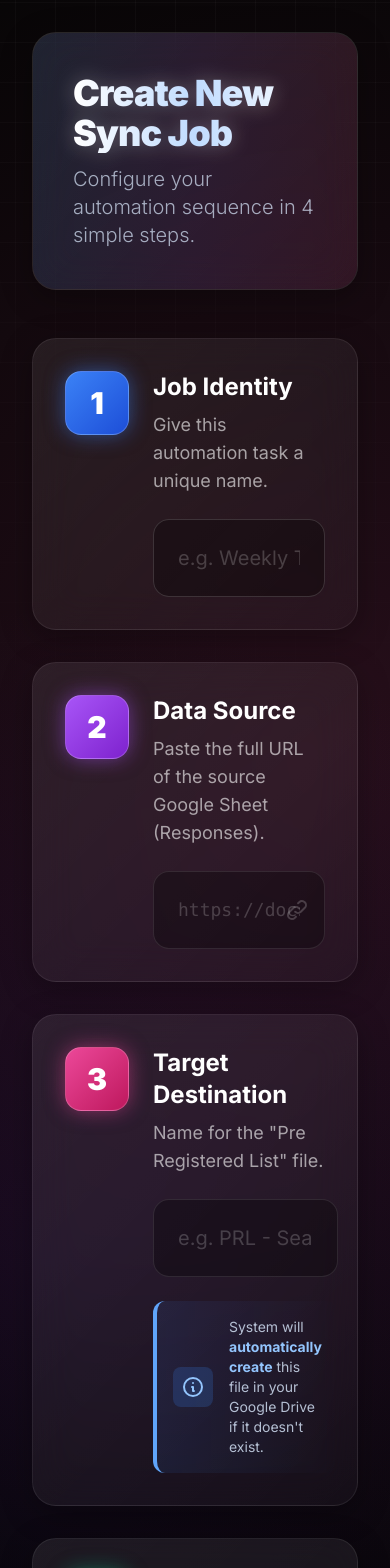
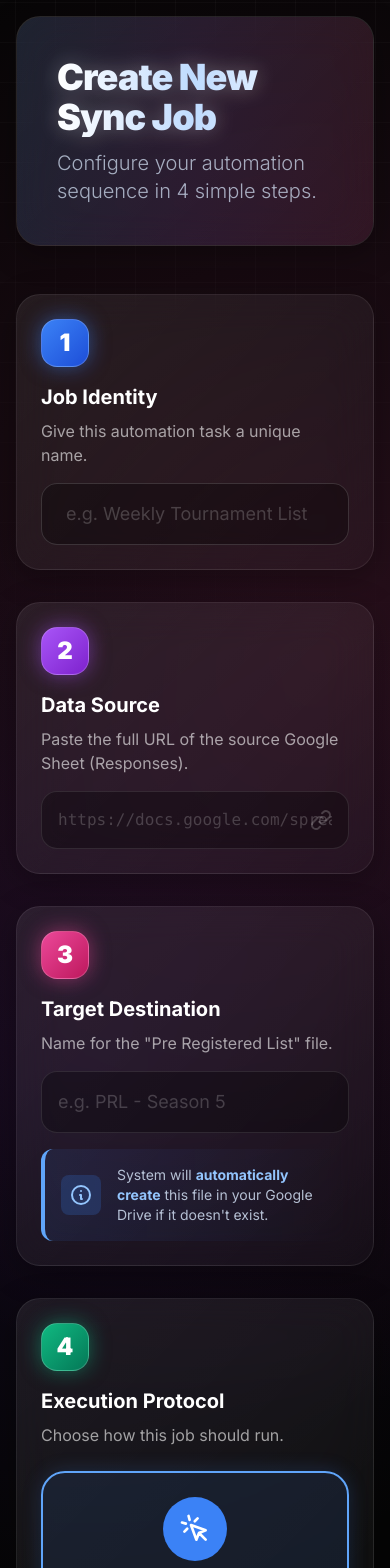
Before and after one commit to morphcute/PRL-automated, a Next.js app: page /jobs/new in a window 390 px wide. Shown: the top 1568 px of the page. Built offline with nearby package versions, Linux system fonts and the light colour scheme; no server answers; sample sign-in values are in the browser's storage.

Commit message:
fix responsiveness

```diff
--- a/app/api/jobs/[id]/route.ts
+++ b/app/api/jobs/[id]/route.ts
@@ -35,9 +35,13 @@ export async function PATCH(
     const body = await req.json();
     const validatedData = SyncJobSchema.partial().parse(body);
 
+    const updateData: any = { ...validatedData };
+    if (validatedData.startAt) updateData.startAt = new Date(validatedData.startAt);
+    if (validatedData.endAt) updateData.endAt = new Date(validatedData.endAt);
+
     const job = await prisma.syncJob.update({
       where: { id: params.id },
-      data: validatedData,
+      data: updateData,
     });
 
     return NextResponse.json(job);
--- a/app/api/jobs/route.ts
+++ b/app/api/jobs/route.ts
@@ -78,14 +78,18 @@ export async function POST(req: NextRequest) {
     }
 
     // 3. Create Job
+    const jobData = {
+      ...validatedData,
+      spreadsheetId: sourceId, // Normalized ID
+      targetSpreadsheetId: targetId,
+      targetSpreadsheetName: targetName,
+      userId: session.user.id,
+      startAt: validatedData.startAt ? new Date(validatedData.startAt) : null,
+      endAt: validatedData.endAt ? new Date(validatedData.endAt) : null,
+    };
+
     const job = await prisma.syncJob.create({
-      data: {
-        ...validatedData,
-        spreadsheetId: sourceId, // Normalized ID
-        targetSpreadsheetId: targetId,
-        targetSpreadsheetName: targetName,
-        userId: session.user.id,
-      },
+      data: jobData,
     });
 
     return NextResponse.json(job, { status: 201 });
--- a/app/layout.tsx
+++ b/app/layout.tsx
@@ -18,7 +18,7 @@ export default function RootLayout({
     <html lang="en">
       <body className={inter.className}>
         <div className="fixed inset-0 -z-10 bg-[url('/grid.svg')] bg-center [mask-image:linear-gradient(180deg,white,rgba(255,255,255,0))]"></div>
-        <main className="min-h-screen p-8 max-w-7xl mx-auto">
+        <main className="min-h-screen p-4 md:p-8 max-w-7xl mx-auto">
           {children}
         </main>
       </body>
--- a/app/login/page.tsx
+++ b/app/login/page.tsx
@@ -14,8 +14,8 @@ export default function LoginPage() {
               <path strokeLinecap="round" strokeLinejoin="round" strokeWidth={2} d="M19 11H5m14 0a2 2 0 012 2v6a2 2 0 01-2 2H5a2 2 0 01-2-2v-6a2 2 0 012-2m14 0V9a2 2 0 00-2-2M5 11V9a2 2 0 012-2m0 0V5a2 2 0 012-2h6a2 2 0 012 2v2M7 7h10" />
             </svg>
           </div>
-          <h1 className="text-5xl font-extrabold text-transparent bg-clip-text bg-gradient-to-r from-blue-200 to-purple-200 tracking-tight">PRL Automated</h1>
-          <p className="text-xl text-blue-100/80 leading-relaxed font-light">
+          <h1 className="text-4xl md:text-5xl font-extrabold text-transparent bg-clip-text bg-gradient-to-r from-blue-200 to-purple-200 tracking-tight">PRL Automated</h1>
+          <p className="text-lg md:text-xl text-blue-100/80 leading-relaxed font-light">
             Welcome! Please sign in to access your holographic dashboard.
           </p>
         </div>
--- a/components/Dashboard.tsx
+++ b/components/Dashboard.tsx
@@ -105,19 +105,19 @@ export default function Dashboard() {
     <div className="space-y-10 max-w-6xl mx-auto px-4 py-8">
       {/* Header Section */}
       <div className="flex flex-col md:flex-row justify-between items-end gap-6 pb-6 border-b border-white/10">
-        <div className="animate-float">
-           <h1 className="text-5xl md:text-6xl font-black text-transparent bg-clip-text bg-gradient-to-r from-blue-400 via-purple-400 to-pink-400 drop-shadow-[0_0_15px_rgba(59,130,246,0.5)]">
+        <div className="animate-float w-full md:w-auto">
+           <h1 className="text-4xl md:text-6xl font-black text-transparent bg-clip-text bg-gradient-to-r from-blue-400 via-purple-400 to-pink-400 drop-shadow-[0_0_15px_rgba(59,130,246,0.5)] leading-tight">
              PRL AUTOMATED
            </h1>
-           <p className="text-blue-200/60 mt-2 text-xl font-light tracking-wide">
+           <p className="text-blue-200/60 mt-2 text-lg md:text-xl font-light tracking-wide">
              Pre Registered List Management System
            </p>
         </div>
 
-        <div className="flex gap-4 items-center">
+        <div className="flex gap-4 items-center w-full md:w-auto">
           <Link
             href="/jobs/new"
-            className="group relative px-6 py-3 bg-blue-600 rounded-xl font-bold text-white shadow-[0_0_20px_rgba(37,99,235,0.3)] hover:shadow-[0_0_30px_rgba(37,99,235,0.6)] transition-all duration-300 hover:-translate-y-1 overflow-hidden"
+            className="flex-1 md:flex-none justify-center group relative px-6 py-3 bg-blue-600 rounded-xl font-bold text-white shadow-[0_0_20px_rgba(37,99,235,0.3)] hover:shadow-[0_0_30px_rgba(37,99,235,0.6)] transition-all duration-300 hover:-translate-y-1 overflow-hidden"
           >
             <div className="absolute inset-0 bg-gradient-to-r from-transparent via-white/20 to-transparent translate-x-[-100%] group-hover:animate-[shimmer_1.5s_infinite]"></div>
             <span className="flex items-center gap-2">
--- a/components/JobForm.tsx
+++ b/components/JobForm.tsx
@@ -49,20 +49,20 @@ export function JobForm({ initialData, onSubmit }: JobFormProps) {
       <div className="space-y-8">
 
         {/* Step 1: Job Name */}
-        <div className="glass-card glass-card-hover p-8 rounded-3xl border border-white/10 group hover:border-blue-500/30 transition-colors">
-          <div className="flex items-start gap-6">
-            <div className="flex-shrink-0 w-16 h-16 rounded-2xl bg-gradient-to-br from-blue-500 to-blue-700 flex items-center justify-center text-3xl font-black text-white shadow-[0_0_20px_rgba(59,130,246,0.5)] border border-white/20">
+        <div className="glass-card glass-card-hover p-6 md:p-8 rounded-3xl border border-white/10 group hover:border-blue-500/30 transition-colors">
+          <div className="flex flex-col md:flex-row items-start gap-4 md:gap-6">
+            <div className="flex-shrink-0 w-12 h-12 md:w-16 md:h-16 rounded-2xl bg-gradient-to-br from-blue-500 to-blue-700 flex items-center justify-center text-2xl md:text-3xl font-black text-white shadow-[0_0_20px_rgba(59,130,246,0.5)] border border-white/20">
               1
             </div>
-            <div className="flex-1 space-y-6">
+            <div className="flex-1 space-y-4 md:space-y-6 w-full">
               <div>
-                <h3 className="text-2xl font-bold text-white mb-2">Job Identity</h3>
-                <label className="block text-lg text-white/60">Give this automation task a unique name.</label>
+                <h3 className="text-xl md:text-2xl font-bold text-white mb-2">Job Identity</h3>
+                <label className="block text-base md:text-lg text-white/60">Give this automation task a unique name.</label>
               </div>
               <div className="relative">
                 <input
                   {...form.register("name")}
-                  className="w-full text-xl p-6 pl-6 rounded-2xl glass-input focus:ring-2 focus:ring-blue-500/50 focus:border-blue-400/50 transition-all placeholder:text-white/20 bg-black/20"
+                  className="w-full text-lg md:text-xl p-4 md:p-6 pl-6 rounded-2xl glass-input focus:ring-2 focus:ring-blue-500/50 focus:border-blue-400/50 transition-all placeholder:text-white/20 bg-black/20"
                   placeholder="e.g. Weekly Tournament List"
                 />
                 <div className="absolute inset-0 rounded-2xl pointer-events-none border border-white/5"></div>
@@ -73,20 +73,20 @@ export function JobForm({ initialData, onSubmit }: JobFormProps) {
         </div>
 
         {/* Step 2: Source Link */}
-        <div className="glass-card glass-card-hover p-8 rounded-3xl border border-white/10 group hover:border-purple-500/30 transition-colors">
-          <div className="flex items-start gap-6">
-            <div className="flex-shrink-0 w-16 h-16 rounded-2xl bg-gradient-to-br from-purple-500 to-purple-700 flex items-center justify-center text-3xl font-black text-white shadow-[0_0_20px_rgba(168,85,247,0.5)] border border-white/20">
+        <div className="glass-card glass-card-hover p-6 md:p-8 rounded-3xl border border-white/10 group hover:border-purple-500/30 transition-colors">
+          <div className="flex flex-col md:flex-row items-start gap-4 md:gap-6">
+            <div className="flex-shrink-0 w-12 h-12 md:w-16 md:h-16 rounded-2xl bg-gradient-to-br from-purple-500 to-purple-700 flex items-center justify-center text-2xl md:text-3xl font-black text-white shadow-[0_0_20px_rgba(168,85,247,0.5)] border border-white/20">
               2
             </div>
-            <div className="flex-1 space-y-6">
+            <div className="flex-1 space-y-4 md:space-y-6 w-full">
               <div>
-                <h3 className="text-2xl font-bold text-white mb-2">Data Source</h3>
-                <label className="block text-lg text-white/60">Paste the full URL of the source Google Sheet (Responses).</label>
+                <h3 className="text-xl md:text-2xl font-bold text-white mb-2">Data Source</h3>
+                <label className="block text-base md:text-lg text-white/60">Paste the full URL of the source Google Sheet (Responses).</label>
               </div>
               <div className="relative group/input">
                 <input
                   {...form.register("spreadsheetId")}
-                  className="w-full text-lg p-6 rounded-2xl glass-input font-mono text-purple-200 focus:ring-2 focus:ring-purple-500/50 focus:border-purple-400/50 transition-all placeholder:text-white/20 bg-black/20"
+                  className="w-full text-base md:text-lg p-4 md:p-6 rounded-2xl glass-input font-mono text-purple-200 focus:ring-2 focus:ring-purple-500/50 focus:border-purple-400/50 transition-all placeholder:text-white/20 bg-black/20"
                   placeholder="https://docs.google.com/spreadsheets/d/..."
                 />
                 <div className="absolute right-4 top-1/2 -translate-y-1/2 text-white/20 group-hover/input:text-purple-400 transition-colors">
@@ -99,19 +99,19 @@ export function JobForm({ initialData, onSubmit }: JobFormProps) {
         </div>
 
         {/* Step 3: Target File */}
-        <div className="glass-card glass-card-hover p-8 rounded-3xl border border-white/10 group hover:border-pink-500/30 transition-colors">
-          <div className="flex items-start gap-6">
-            <div className="flex-shrink-0 w-16 h-16 rounded-2xl bg-gradient-to-br from-pink-500 to-pink-700 flex items-center justify-center text-3xl font-black text-white shadow-[0_0_20px_rgba(236,72,153,0.5)] border border-white/20">
+        <div className="glass-card glass-card-hover p-6 md:p-8 rounded-3xl border border-white/10 group hover:border-pink-500/30 transition-colors">
+          <div className="flex flex-col md:flex-row items-start gap-4 md:gap-6">
+            <div className="flex-shrink-0 w-12 h-12 md:w-16 md:h-16 rounded-2xl bg-gradient-to-br from-pink-500 to-pink-700 flex items-center justify-center text-2xl md:text-3xl font-black text-white shadow-[0_0_20px_rgba(236,72,153,0.5)] border border-white/20">
               3
             </div>
-            <div className="flex-1 space-y-6">
+            <div className="flex-1 space-y-4 md:space-y-6 w-full">
               <div>
-                <h3 className="text-2xl font-bold text-white mb-2">Target Destination</h3>
-                <label className="block text-lg text-white/60">Name for the "Pre Registered List" file.</label>
+                <h3 className="text-xl md:text-2xl font-bold text-white mb-2">Target Destination</h3>
+                <label className="block text-base md:text-lg text-white/60">Name for the "Pre Registered List" file.</label>
               </div>
               <input
                 {...form.register("targetSpreadsheetName")}
-                className="w-full text-xl p-6 rounded-2xl glass-input focus:ring-2 focus:ring-pink-500/50 focus:border-pink-400/50 transition-all placeholder:text-white/20 bg-black/20"
+                className="w-full text-lg md:text-xl p-4 md:p-6 rounded-2xl glass-input focus:ring-2 focus:ring-pink-500/50 focus:border-pink-400/50 transition-all placeholder:text-white/20 bg-black/20"
                 placeholder="e.g. PRL - Season 5"
               />
 
@@ -130,15 +130,15 @@ export function JobForm({ initialData, onSubmit }: JobFormProps) {
         </div>
 
         {/* Step 4: Schedule */}
-        <div className="glass-card glass-card-hover p-8 rounded-3xl border border-white/10 group hover:border-emerald-500/30 transition-colors">
-          <div className="flex items-start gap-6">
-            <div className="flex-shrink-0 w-16 h-16 rounded-2xl bg-gradient-to-br from-emerald-500 to-emerald-700 flex items-center justify-center text-3xl font-black text-white shadow-[0_0_20px_rgba(16,185,129,0.5)] border border-white/20">
+        <div className="glass-card glass-card-hover p-6 md:p-8 rounded-3xl border border-white/10 group hover:border-emerald-500/30 transition-colors">
+          <div className="flex flex-col md:flex-row items-start gap-4 md:gap-6">
+            <div className="flex-shrink-0 w-12 h-12 md:w-16 md:h-16 rounded-2xl bg-gradient-to-br from-emerald-500 to-emerald-700 flex items-center justify-center text-2xl md:text-3xl font-black text-white shadow-[0_0_20px_rgba(16,185,129,0.5)] border border-white/20">
               4
             </div>
-            <div className="flex-1 space-y-8">
+            <div className="flex-1 space-y-6 md:space-y-8 w-full">
               <div>
-                <h3 className="text-2xl font-bold text-white mb-2">Execution Protocol</h3>
-                <label className="block text-lg text-white/60">Choose how this job should run.</label>
+                <h3 className="text-xl md:text-2xl font-bold text-white mb-2">Execution Protocol</h3>
+                <label className="block text-base md:text-lg text-white/60">Choose how this job should run.</label>
               </div>
 
               <div className="grid grid-cols-1 md:grid-cols-2 gap-6">
--- a/components/Modal.tsx
+++ b/components/Modal.tsx
@@ -62,7 +62,7 @@ export default function Modal({ isOpen, onClose, title, children, footer, type =
           </div>
 
           {footer && (
-            <div className="mt-8 flex justify-end gap-3">
+            <div className="mt-8 flex flex-col sm:flex-row justify-end gap-3">
               {footer}
             </div>
           )}
--- a/lib/validations.ts
+++ b/lib/validations.ts
@@ -10,8 +10,8 @@ export const SyncJobSchema = z.object({
 
   // Scheduler fields
   intervalMinutes: z.number().int().positive().optional().nullable(),
-  startAt: z.string().datetime().optional().nullable(), // Receive as string from JSON/Form
-  endAt: z.string().datetime().optional().nullable(),
+  startAt: z.string().optional().nullable(), // Receive as string from JSON/Form (datetime-local format)
+  endAt: z.string().optional().nullable(),
 
   // New fields
   runMode: RunModeSchema.default("both"),
```
